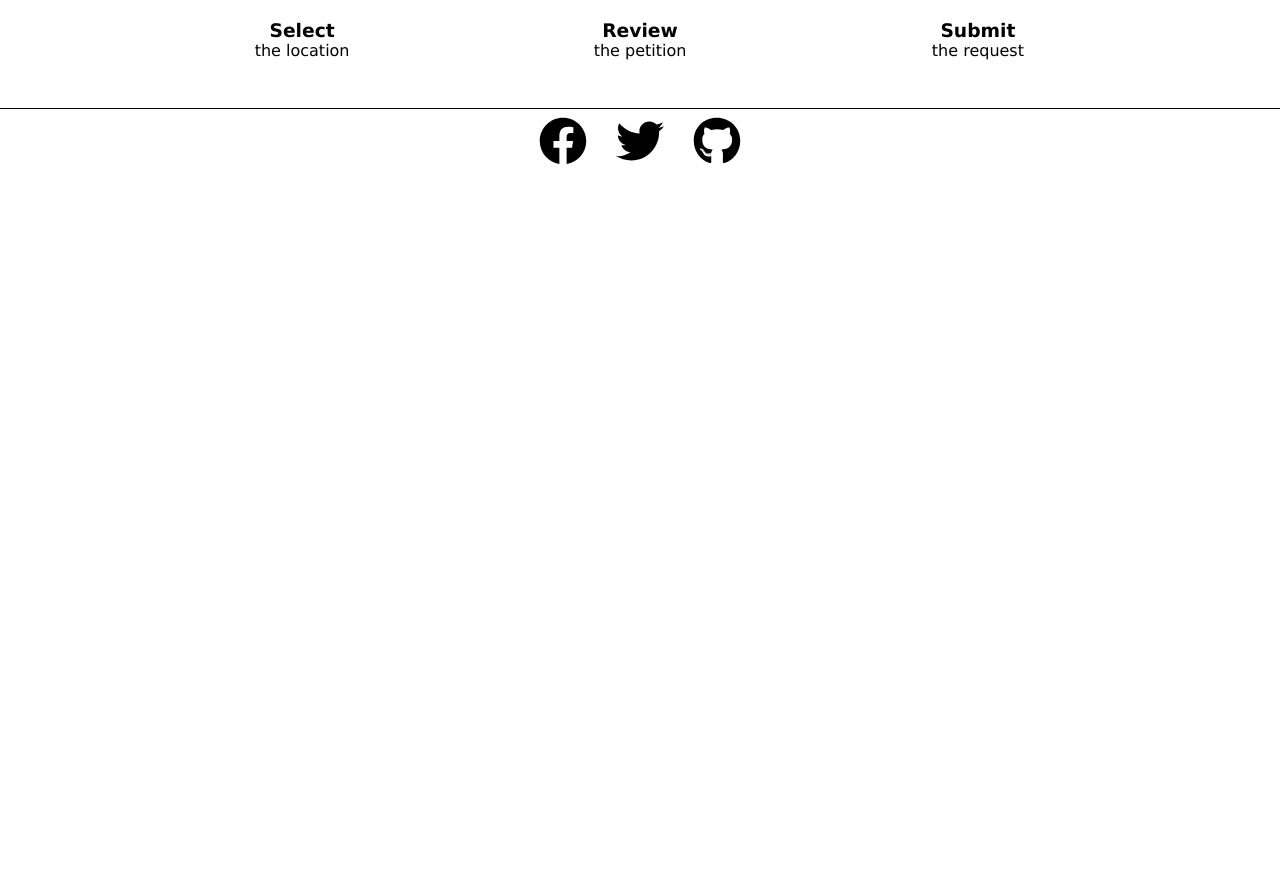
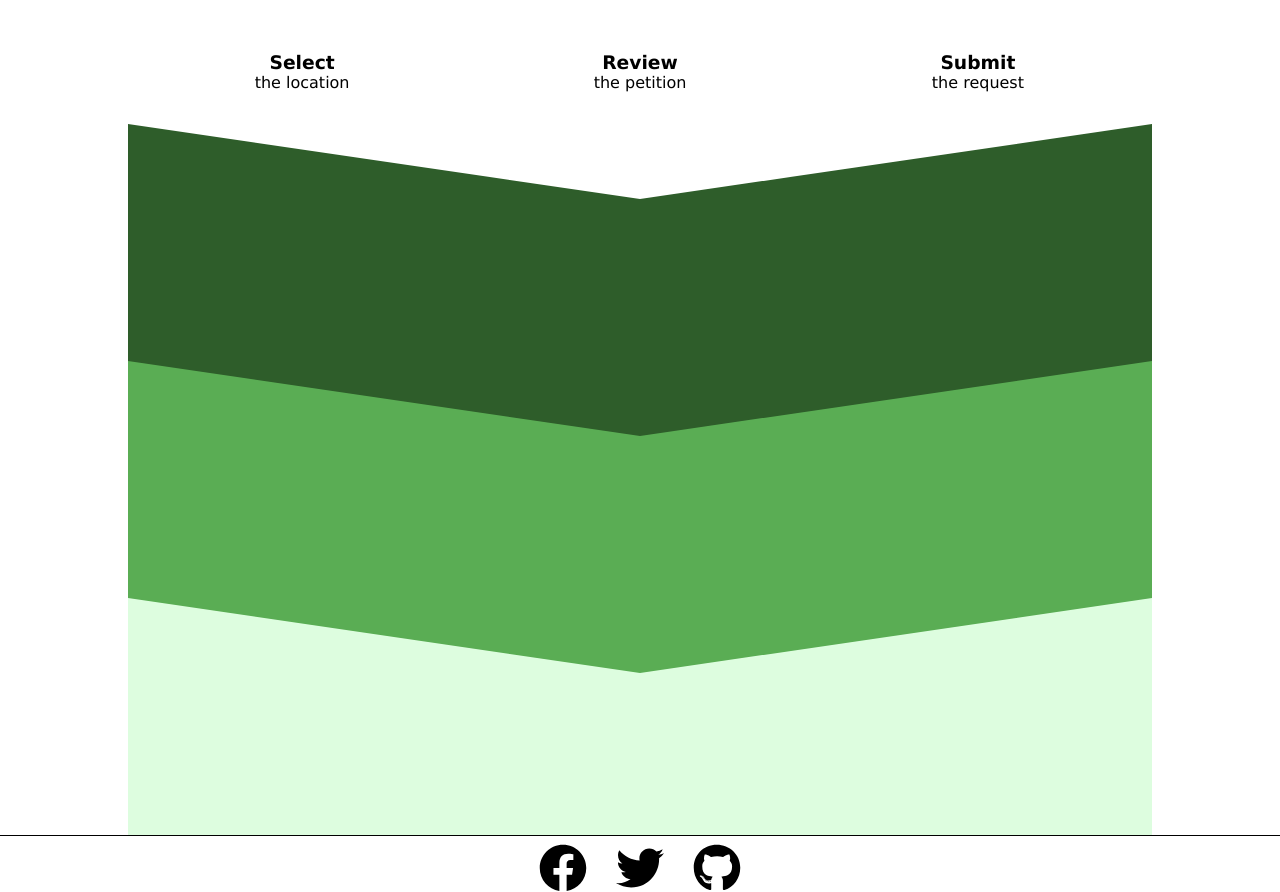
Before and after one commit to request-yo-racks/web, a Next.js app: page / in a window 1280 px wide. Shown: the part 840-1732 px from the top of the page. Before the commit the page ends 1005 px from the top, so only its background shows below. Built offline with nearby package versions, Linux system fonts and the light colour scheme.

Commit message:
Create a connector component (#161)
Creates the connector component, taking the filling and the background
colors as parameters. Also prepares the sections with placeholders.

Fixes request-yo-racks/web#160

```diff
--- /dev/null
+++ b/components/ryr-section-connector.js
@@ -0,0 +1,25 @@
+import PropTypes from 'prop-types';
+
+const RyrSectionConnector = props => {
+  const sectionConnectorStyle = {
+    width: '100%',
+    height: '75px',
+    textAlign: 'center',
+    backgroundColor: props.bg || '#2E5D2A',
+    fill: props.fill || 'white'
+  };
+  return (
+    <div style={{ margin: '0 auto -1em auto' }}>
+      <svg style={sectionConnectorStyle} viewBox="0 0 10 10" preserveAspectRatio="none">
+        <polygon points="0,0 10,0 5,10" />
+      </svg>
+    </div>
+  );
+};
+
+RyrSectionConnector.propTypes = {
+  fill: PropTypes.string,
+  bg: PropTypes.string
+};
+
+export default RyrSectionConnector;
--- a/pages/index.js
+++ b/pages/index.js
@@ -3,6 +3,7 @@ import React from 'react';
 
 import RyrFooter from '../components/ryr-footer';
 import RyrHowItWorks from '../components/ryr-how-it-works';
+import RyrSectionConnector from '../components/ryr-section-connector';
 
 const Index = () => (
   <div>
@@ -35,6 +36,18 @@ const Index = () => (
     </section>
     <section>
       <RyrHowItWorks />
+      <RyrSectionConnector fill="white" bg="#2E5D2A" />
+    </section>
+    <section style={{ backgroundColor: '#2E5D2A' }}>
+      <div style={{ height: '150px' }} />
+      <RyrSectionConnector fill="#2E5D2A" bg="#5AAD54" />
+    </section>
+    <section style={{ backgroundColor: '#5AAD54' }}>
+      <div style={{ height: '150px' }} />
+      <RyrSectionConnector fill="#5AAD54" bg="#DDFDDF" />
+    </section>
+    <section style={{ backgroundColor: '#DDFDDF' }}>
+      <div style={{ height: '150px' }} />
     </section>
     <footer>
       <RyrFooter />
@@ -57,7 +70,8 @@ const Index = () => (
 
         section {
           width: 80%;
-          margin: 0 auto 1em auto;
+          margin: 0 auto;
+          padding-top: 1.5em;
         }
 
         footer {
```
